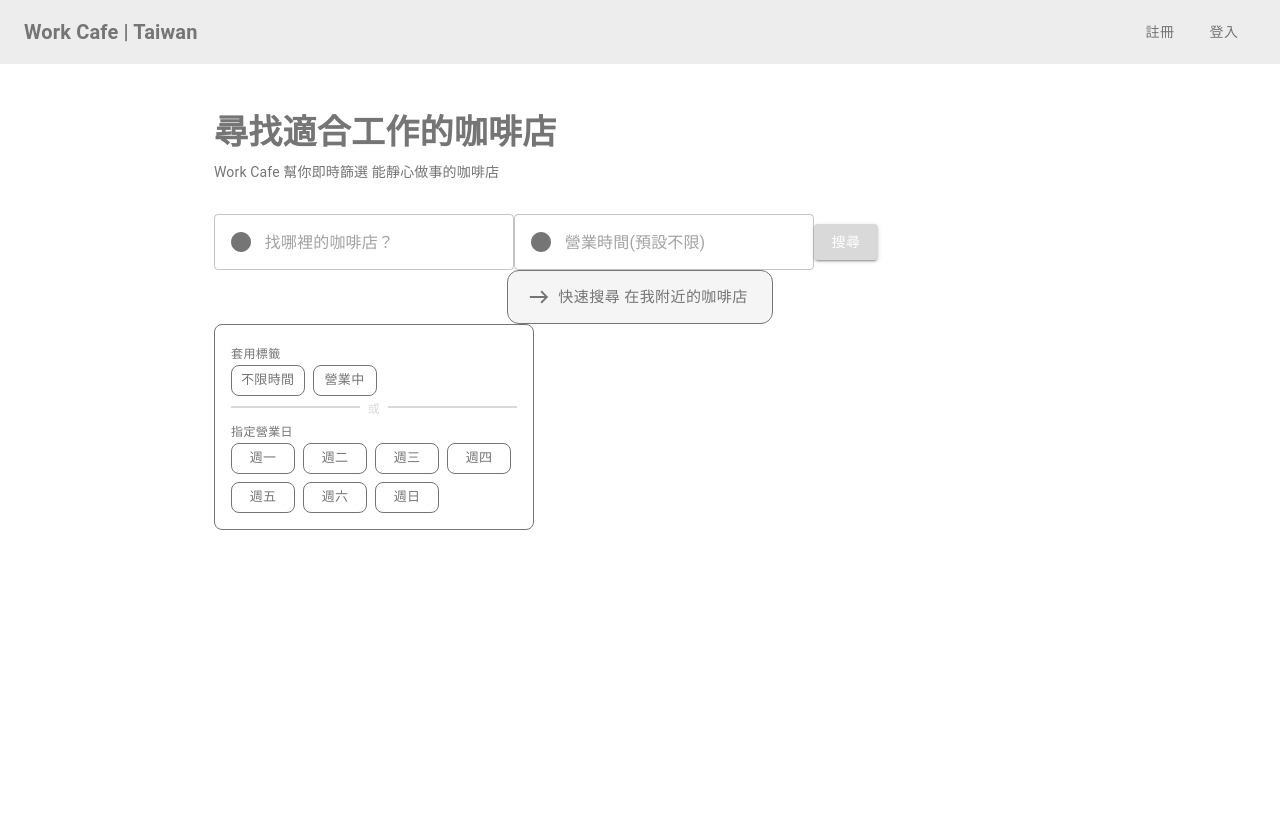
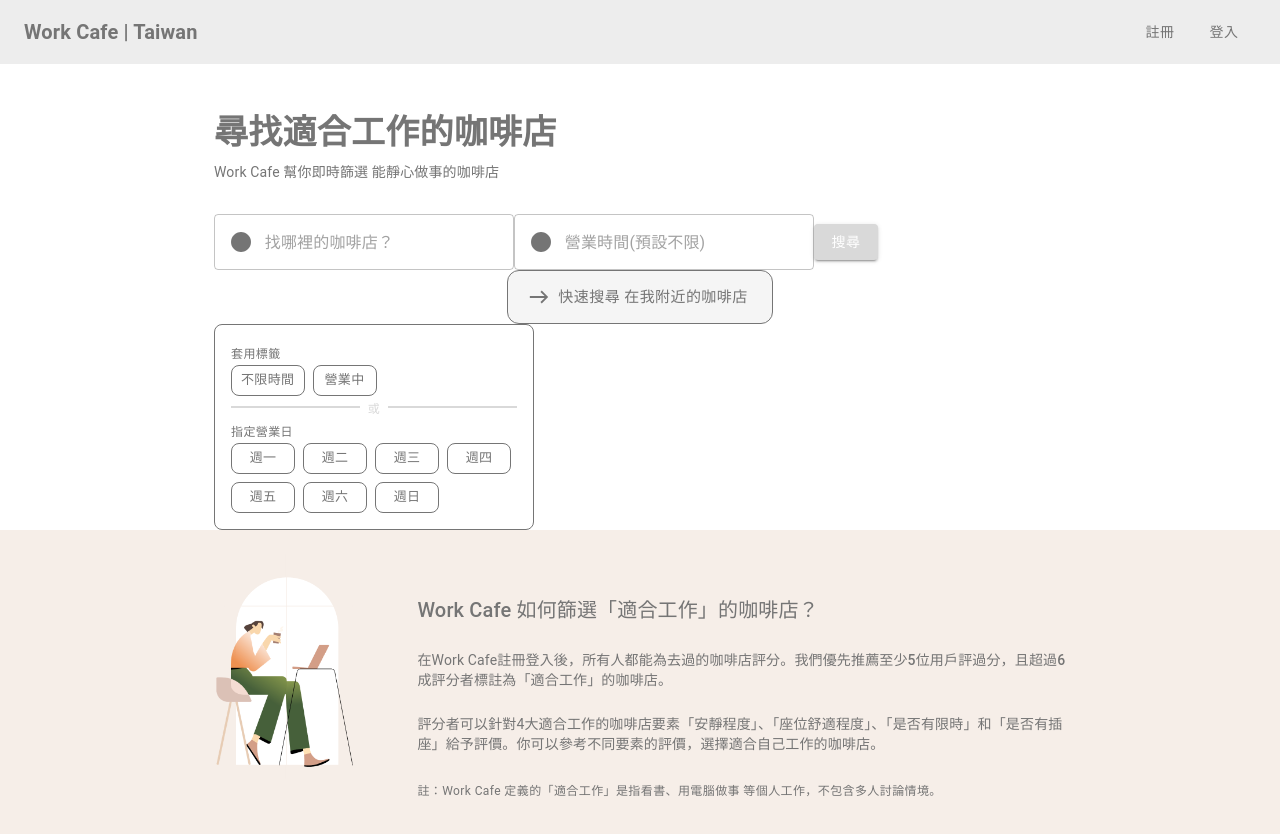
Before and after one commit to j606888/work-cafe-next, a Next.js app: page / in a window 1280 px wide. Shown: the top 834 px of the page. Before the commit the page ends 800 px from the top, so only its background shows below. Built offline with nearby package versions, Linux system fonts and the light colour scheme.

Commit message:
✨ Add introduce page

```diff
--- /dev/null
+++ b/components/Introduce.js
@@ -0,0 +1,42 @@
+import { Box, Container, Stack, Typography } from '@mui/material'
+import Image from 'next/image'
+import React from 'react'
+
+const Introduce = () => {
+  return (
+    <Box sx={{ backgroundColor: "#F6EEE8" }} p={3}>
+      <Container maxWidth="md">
+        <Stack direction="row" spacing={8}>
+          <Box>
+            <Image src="/human1.png" alt="human1" width="239" height="386" />
+          </Box>
+          <Box py={5}>
+            <Typography variant="h6" component="h3" mb={3}>
+              Work Cafe 如何篩選「適合工作」的咖啡店？
+            </Typography>
+            <Typography variant="body2" component="p" mb={3}>
+              在Work Cafe註冊登入後，所有人都能為去過的咖啡店評分。我們優先
+              <Box sx={{ display: "inline" }} fontWeight={500}>
+                推薦至少5位用戶評過分，且超過6成評分者標註為「適合工作」
+              </Box>
+              的咖啡店。
+            </Typography>
+            <Typography variant="body2" component="p" mb={3}>
+              評分者可以針對4大適合工作的咖啡店要素
+              <Box sx={{ display: "inline" }} fontWeight={500}>
+                「安靜程度」、「座位舒適程度」、「是否有限時」和「是否有插座」
+              </Box>
+              給予評價。你可以參考不同要素的評價，選擇適合自己工作的咖啡店。
+            </Typography>
+            <Typography variant="caption" mb="p">
+              註：Work Cafe 定義的「適合工作」是指看書、用電腦做事
+              等個人工作，不包含多人討論情境。
+            </Typography>
+          </Box>
+        </Stack>
+      </Container>
+    </Box>
+  )
+}
+
+export default Introduce
--- a/pages/index.js
+++ b/pages/index.js
@@ -1,4 +1,5 @@
 import Button from "@/components/Button"
+import Introduce from "@/components/Introduce"
 import Navbar from "@/components/Navbar"
 import SearchBar from "@/components/SearchBar"
 import TimeSelector from "@/components/TimeSelector"
@@ -8,6 +9,7 @@
   return (
     <>
       <Navbar />
+      <Box>
         <Container maxWidth="md">
           <Box mt={6}>
             <Typography variant="h4" component="h1" fontWeight="bold" mb={1}>
@@ -23,6 +25,9 @@
           </Box>
           <TimeSelector />
         </Container>
+      </Box>
+      <Introduce />
+
     </>
   )
 }
```
Also changed, not shown: public/human1.png (added), 1 other file (tests, documents, lock files or other folders). Lines whose indentation alone changed are shown as unchanged.
